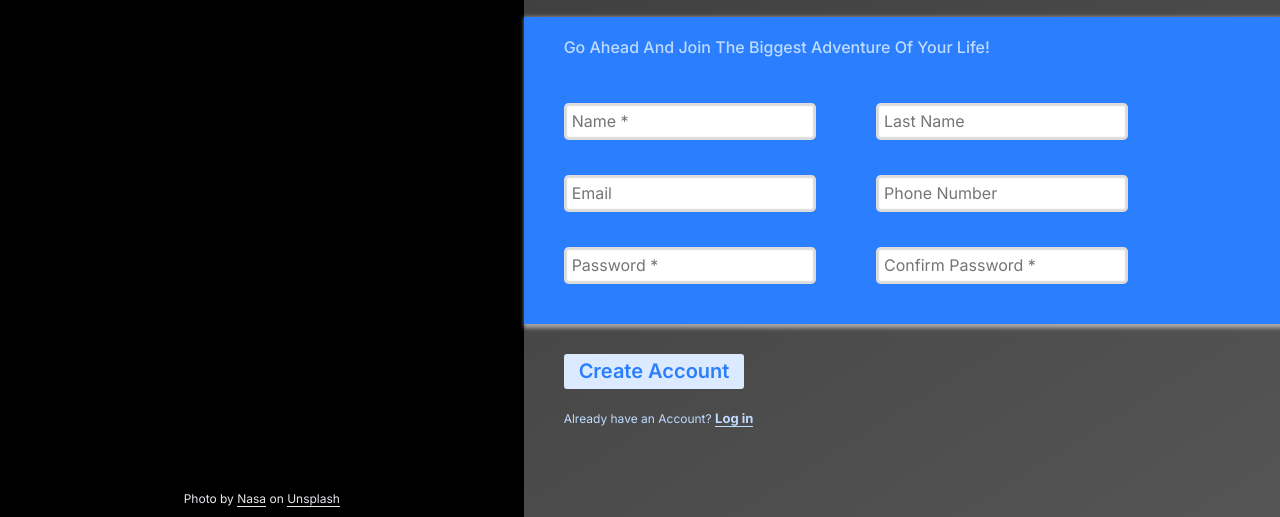
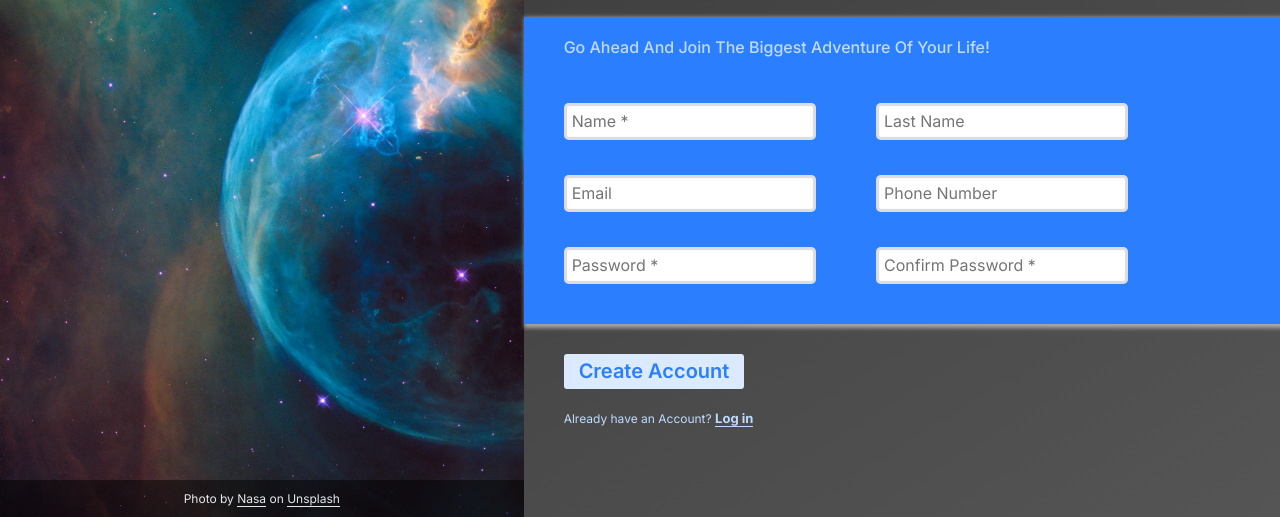
Before and after one commit to xAhmadRazax/odin-sign-up-form, a plain HTML site: page index.html in a window 1280 px wide. Shown: the part 283-800 px from the top of the page. Drawn offline with Linux system fonts and the light colour scheme.

Commit message:
fix:put background img not showing after changing css directory

```diff
--- a/resources/css/style.css
+++ b/resources/css/style.css
@@ -148,7 +148,7 @@ main {
   flex-direction: column;
   justify-content: space-between;
   background-color: black;
-  background-image: url("./resources/imgs/nasa-rTZW4f02zY8-unsplash.jpg");
+  background-image: url("../imgs/nasa-rTZW4f02zY8-unsplash.jpg");
   background-size: cover;
   /* display: flex;
   align-items: center; */
```
